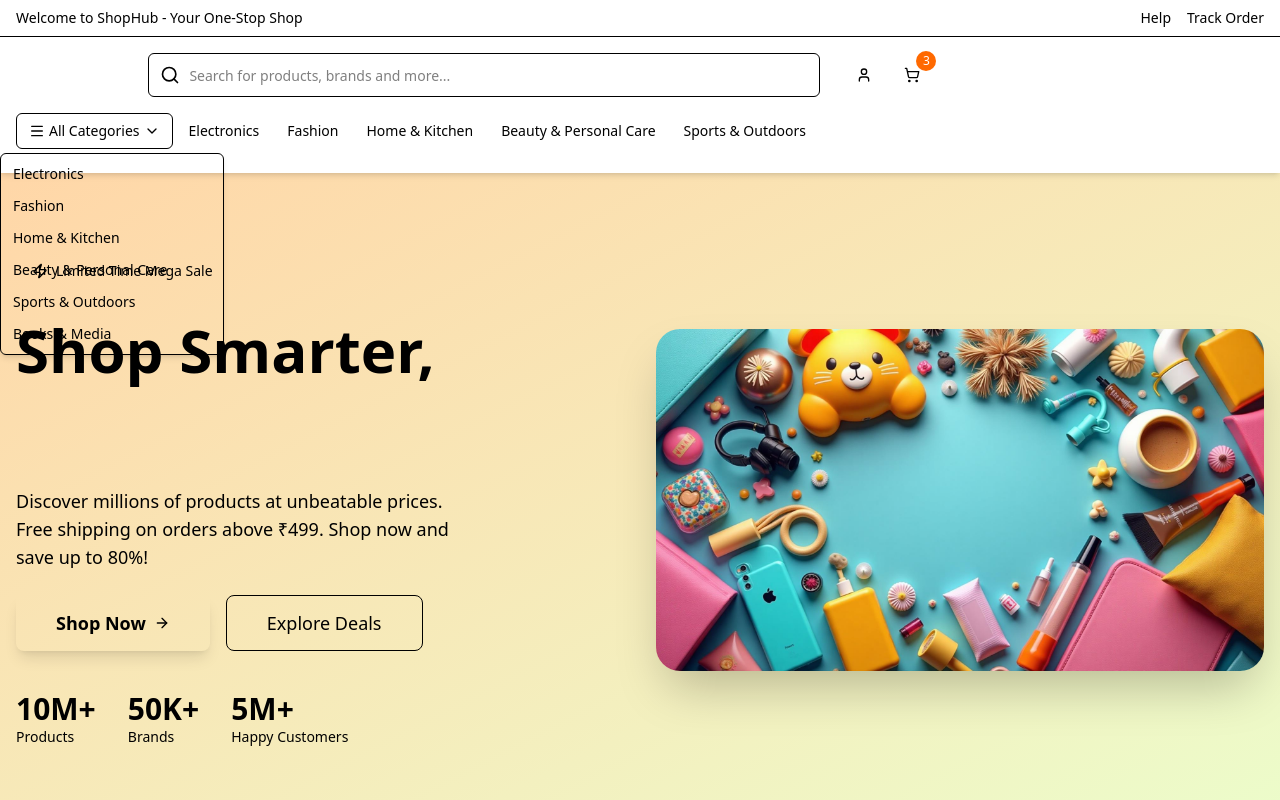
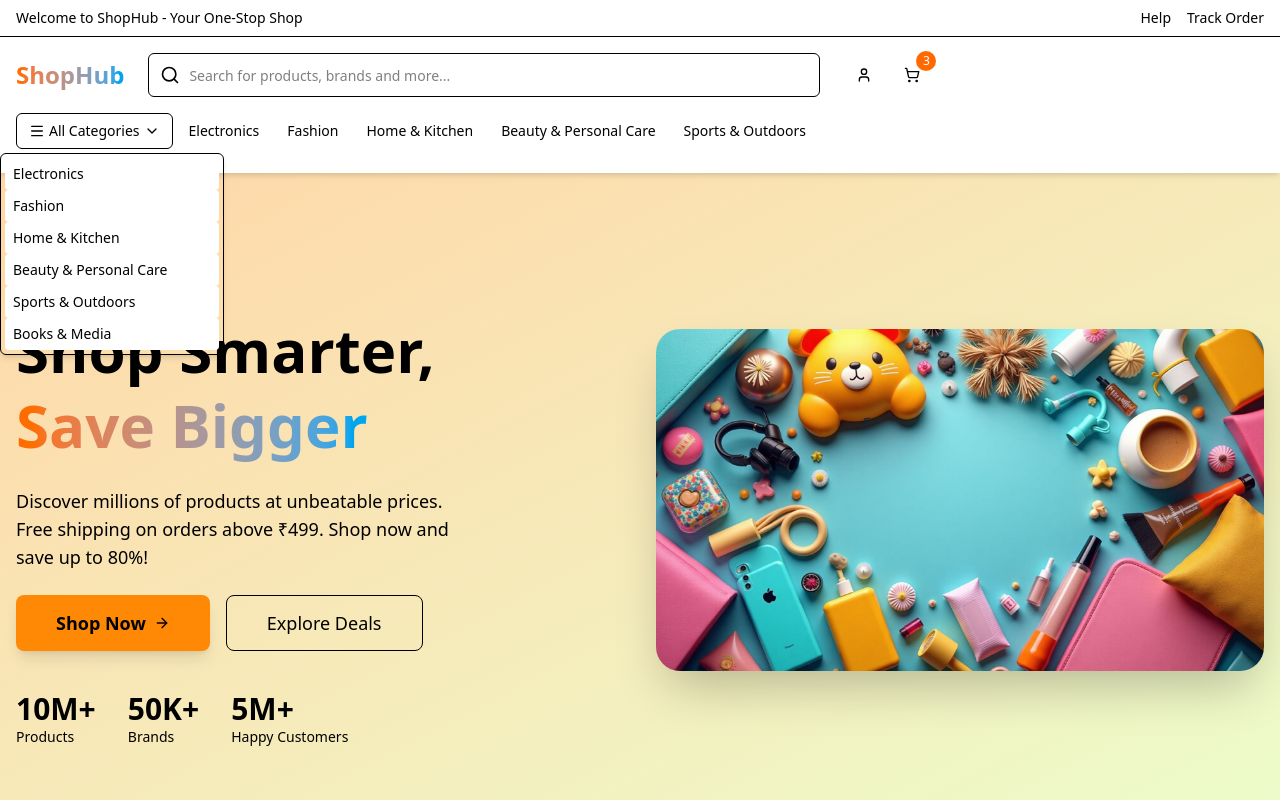
Before and after one commit to Hemantcods/ShopHub, a React app in the folder frontend/: page / in a window 1280 px wide. Both pictures are taken after a click on the button "All Categories". Shown: the top 800 px of the page. Built offline with nearby package versions, Linux system fonts and the light colour scheme; the HTML template or start-up script is replaced by a standard one.

Commit message:
fixed some styling

```diff
--- a/frontend/src/components/Hero.jsx
+++ b/frontend/src/components/Hero.jsx
@@ -17,7 +17,7 @@ const Hero = () => {
             <h1 className="text-4xl lg:text-6xl font-bold leading-tight">
               Shop Smarter,
               <br />
-              <span className="bg-gradient-to-r from-primary to-secondary bg-clip-text text-transparent">
+              <span className="bg-gradient-to-r from-orange-500 to-sky-500 bg-clip-text text-transparent">
                 Save Bigger
               </span>
             </h1>
@@ -28,7 +28,7 @@ const Hero = () => {
             </p>
 
             <div className="flex flex-wrap gap-4">
-              <Button variant="hero" size="xl" className="group">
+              <Button variant="hero" size="xl" className="group bg-orange-400">
                 Shop Now
                 <ArrowRight className="h-5 w-5 group-hover:translate-x-1 transition-transform" />
               </Button>
--- a/frontend/src/components/Navigation.jsx
+++ b/frontend/src/components/Navigation.jsx
@@ -42,7 +42,7 @@ const Navigation = () => {
         <div className="flex items-center gap-6">
           {/* Logo */}
           <div className="flex-shrink-0">
-            <h1 className="text-2xl font-bold bg-gradient-to-r from-primary to-secondary bg-clip-text text-transparent">
+            <h1 className="text-2xl font-bold bg-gradient-to-r from-orange-500 to-sky-500 bg-clip-text text-transparent">
               ShopHub
             </h1>
           </div>
--- a/frontend/src/components/ui/button.jsx
+++ b/frontend/src/components/ui/button.jsx
@@ -9,7 +9,7 @@ const buttonVariants = cva(
   {
     variants: {
       variant: {
-        default: "bg-primary text-primary-foreground hover:bg-primary/90 shadow-md hover:shadow-lg",
+        default: "bg-orange text-primary-foreground hover:bg-primary/90 shadow-md hover:shadow-lg",
         destructive: "bg-destructive text-destructive-foreground hover:bg-destructive/90",
         outline: "border border-input bg-card hover:bg-muted",
         secondary: "bg-secondary text-secondary-foreground hover:bg-secondary/90 shadow-md hover:shadow-lg",
--- a/frontend/src/components/ui/dropdown-menu.jsx
+++ b/frontend/src/components/ui/dropdown-menu.jsx
@@ -36,7 +36,7 @@ const DropdownMenuSubContent = React.forwardRef(({ className, ...props }, ref) =
   <DropdownMenuPrimitive.SubContent
     ref={ref}
     className={cn(
-      "z-50 min-w-[8rem] overflow-hidden rounded-md border bg-popover p-1 text-popover-foreground shadow-lg data-[state=open]:animate-in data-[state=closed]:animate-out data-[state=closed]:fade-out-0 data-[state=open]:fade-in-0 data-[state=closed]:zoom-out-95 data-[state=open]:zoom-in-95 data-[side=bottom]:slide-in-from-top-2 data-[side=left]:slide-in-from-right-2 data-[side=right]:slide-in-from-left-2 data-[side=top]:slide-in-from-bottom-2",
+      "z-50 min-w-[8rem] overflow-hidden rounded-md border bg-blue-500 p-1 text-popover-foreground shadow-lg data-[state=open]:animate-in data-[state=closed]:animate-out data-[state=closed]:fade-out-0 data-[state=open]:fade-in-0 data-[state=closed]:zoom-out-95 data-[state=open]:zoom-in-95 data-[side=bottom]:slide-in-from-top-2 data-[side=left]:slide-in-from-right-2 data-[side=right]:slide-in-from-left-2 data-[side=top]:slide-in-from-bottom-2",
       className,
     )}
     {...props}
@@ -50,7 +50,7 @@ const DropdownMenuContent = React.forwardRef(({ className, sideOffset = 4, ...pr
       ref={ref}
       sideOffset={sideOffset}
       className={cn(
-        "z-50 min-w-[8rem] overflow-hidden rounded-md border bg-popover p-1 text-popover-foreground shadow-md data-[state=open]:animate-in data-[state=closed]:animate-out data-[state=closed]:fade-out-0 data-[state=open]:fade-in-0 data-[state=closed]:zoom-out-95 data-[state=open]:zoom-in-95 data-[side=bottom]:slide-in-from-top-2 data-[side=left]:slide-in-from-right-2 data-[side=right]:slide-in-from-left-2 data-[side=top]:slide-in-from-bottom-2",
+        "z-50 min-w-[8rem] overflow-hidden rounded-md border bg-black p-1 text-popover-foreground shadow-md data-[state=open]:animate-in data-[state=closed]:animate-out data-[state=closed]:fade-out-0 data-[state=open]:fade-in-0 data-[state=closed]:zoom-out-95 data-[state=open]:zoom-in-95 data-[side=bottom]:slide-in-from-top-2 data-[side=left]:slide-in-from-right-2 data-[side=right]:slide-in-from-left-2 data-[side=top]:slide-in-from-bottom-2",
         className,
       )}
       {...props}
@@ -63,7 +63,7 @@ const DropdownMenuItem = React.forwardRef(({ className, inset, ...props }, ref)
   <DropdownMenuPrimitive.Item
     ref={ref}
     className={cn(
-      "relative flex cursor-default select-none items-center rounded-sm px-2 py-1.5 text-sm outline-none transition-colors data-[disabled]:pointer-events-none data-[disabled]:opacity-50 focus:bg-accent focus:text-accent-foreground",
+      "relative flex cursor-default select-none items-center bg-white rounded-sm px-2 py-1.5 text-sm outline-none transition-colors data-[disabled]:pointer-events-none data-[disabled]:opacity-50 focus:bg-accent focus:text-accent-foreground",
       inset && "pl-8",
       className,
     )}
```
